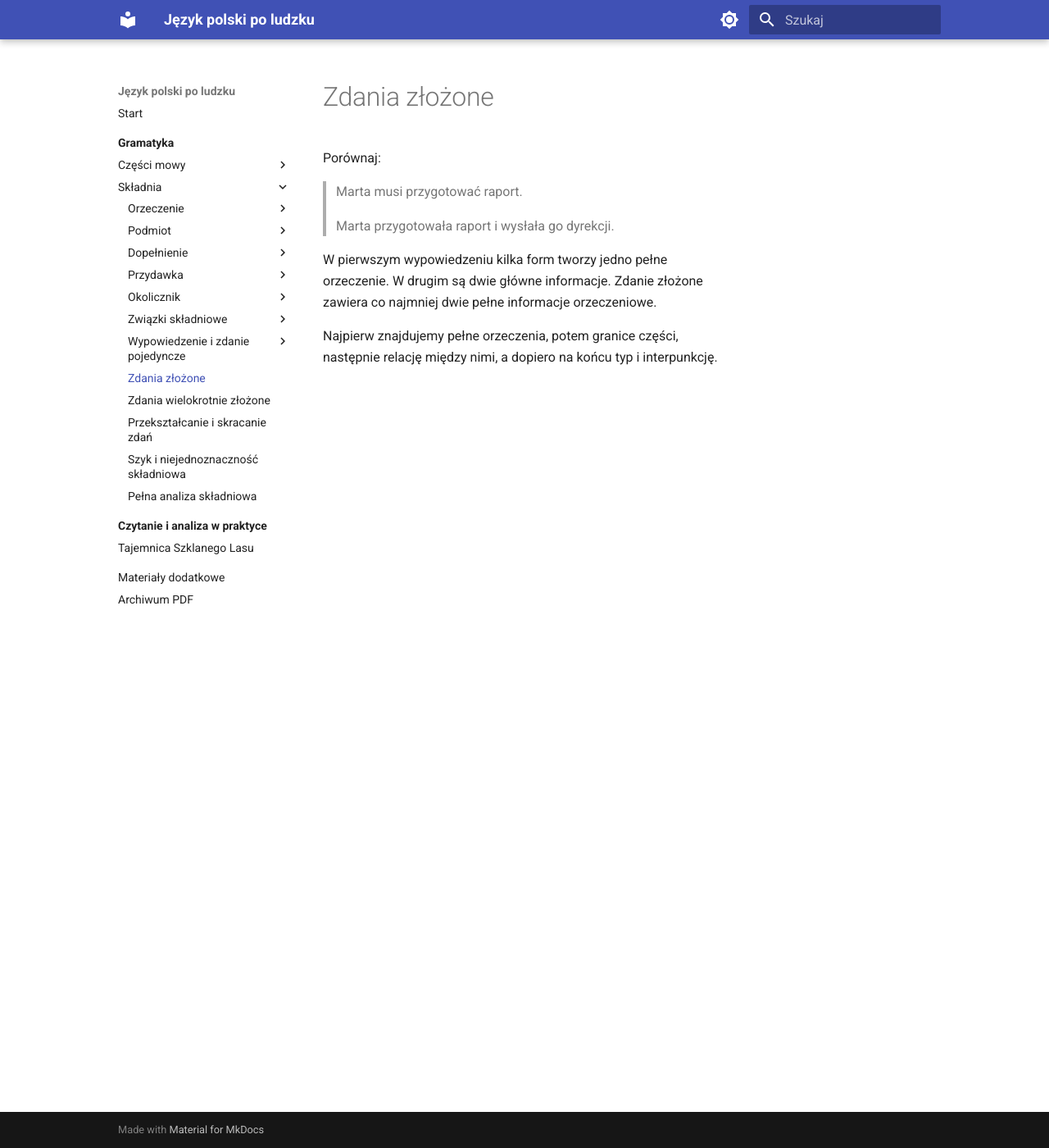
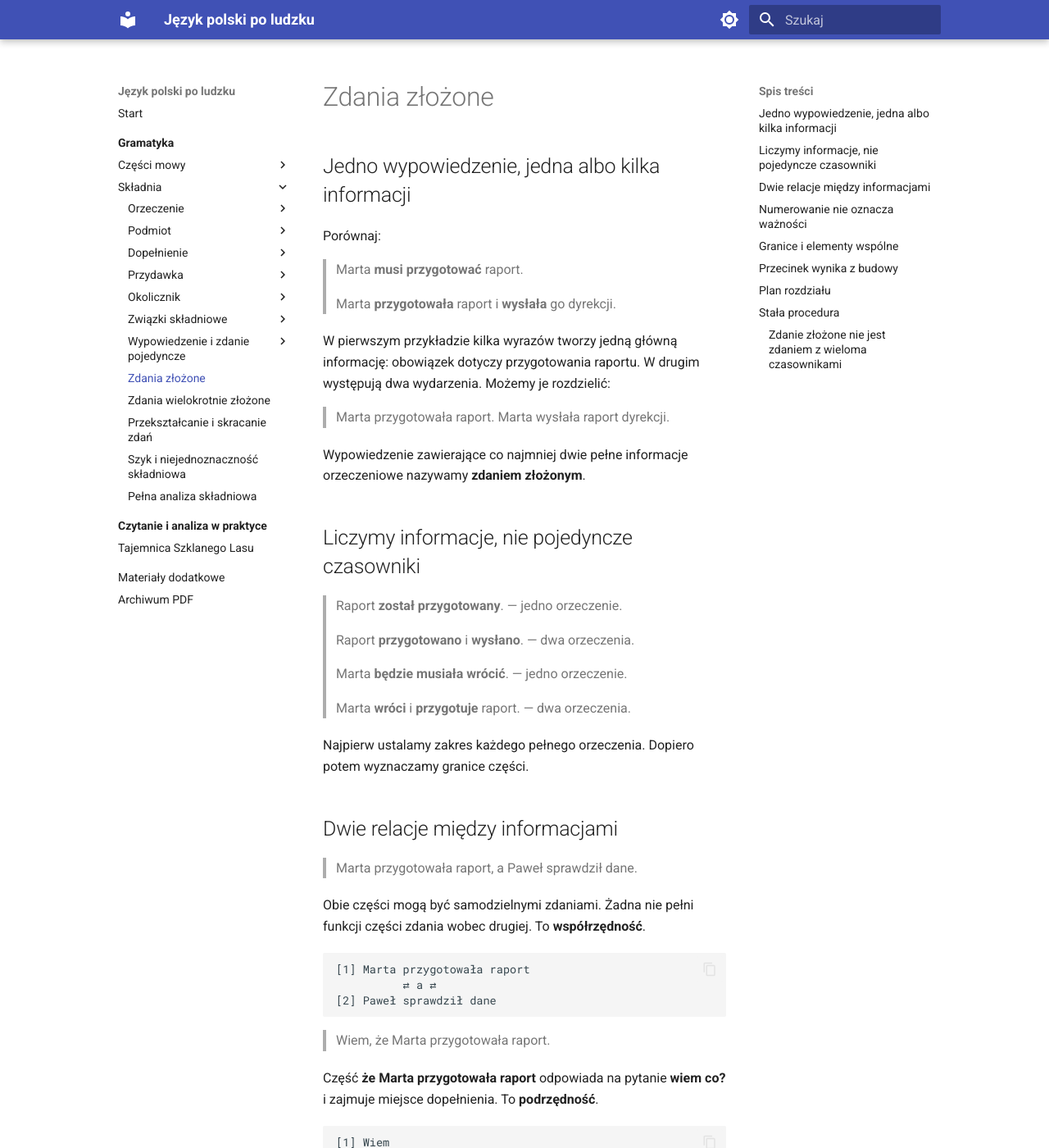
Before and after one commit to dchorazkiewicz/SP_JP, an MkDocs documentation site: the page built from docs/gramatyka/skladnia/zdania-zlozone/index.md, in a window 1280 px wide and 1400 px high. Shown: the whole window at 82% size. Built offline with MkDocs 1.6.1 and Material for MkDocs 9.7.7, drawn with Linux system fonts in a browser that asks for light colours; some of the changed text lies outside the part shown.

Commit message:
Napisz wprowadzenie do zdań złożonych

````diff
--- a/docs/gramatyka/skladnia/zdania-zlozone/index.md
+++ b/docs/gramatyka/skladnia/zdania-zlozone/index.md
@@ -1,11 +1,122 @@
 # Zdania złożone
+
+<div class="sentence-lesson" markdown>
+
+## Jedno wypowiedzenie, jedna albo kilka informacji
 
 Porównaj:
 
-> Marta musi przygotować raport.
+> Marta **musi przygotować** raport.
 >
-> Marta przygotowała raport i wysłała go dyrekcji.
+> Marta **przygotowała** raport i **wysłała** go dyrekcji.
 
-W pierwszym wypowiedzeniu kilka form tworzy jedno pełne orzeczenie. W drugim są dwie główne informacje. Zdanie złożone zawiera co najmniej dwie pełne informacje orzeczeniowe.
+W pierwszym przykładzie kilka wyrazów tworzy jedną główną informację: obowiązek dotyczy przygotowania raportu. W drugim występują dwa wydarzenia. Możemy je rozdzielić:
 
-Najpierw znajdujemy pełne orzeczenia, potem granice części, następnie relację między nimi, a dopiero na końcu typ i interpunkcję.
+> Marta przygotowała raport. Marta wysłała raport dyrekcji.
+
+Wypowiedzenie zawierające co najmniej dwie pełne informacje orzeczeniowe nazywamy **zdaniem złożonym**.
+
+## Liczymy informacje, nie pojedyncze czasowniki
+
+> Raport **został przygotowany**. — jedno orzeczenie.
+>
+> Raport **przygotowano** i **wysłano**. — dwa orzeczenia.
+>
+> Marta **będzie musiała wrócić**. — jedno orzeczenie.
+>
+> Marta **wróci** i **przygotuje** raport. — dwa orzeczenia.
+
+Najpierw ustalamy zakres każdego pełnego orzeczenia. Dopiero potem wyznaczamy granice części.
+
+## Dwie relacje między informacjami
+
+> Marta przygotowała raport, a Paweł sprawdził dane.
+
+Obie części mogą być samodzielnymi zdaniami. Żadna nie pełni funkcji części zdania wobec drugiej. To **współrzędność**.
+
+```text
+[1] Marta przygotowała raport
+          ⇄ a ⇄
+[2] Paweł sprawdził dane
+```
+
+> Wiem, że Marta przygotowała raport.
+
+Część **że Marta przygotowała raport** odpowiada na pytanie **wiem co?** i zajmuje miejsce dopełnienia. To **podrzędność**.
+
+```text
+[1] Wiem
+    └── co? → [2] że Marta przygotowała raport
+```
+
+Część, od której zadajemy pytanie, nazywamy **nadrzędną**. Część odpowiadającą na pytanie — **podrzędną**.
+
+## Numerowanie nie oznacza ważności
+
+Numerujemy części zgodnie z kolejnością zapisu:
+
+> [1] Że Marta wróciła, [2] wiem od rana.
+
+Część pierwsza nadal jest podrzędna, ponieważ odpowiada na pytanie **wiem co?**. Numer pokazuje położenie, a strzałka — zależność.
+
+## Granice i elementy wspólne
+
+> Marta weszła do sali i usiadła przy oknie.
+
+Podmiot **Marta** dotyczy obu orzeczeń:
+
+```text
+[1] Marta weszła do sali
+[2] [Marta] usiadła przy oknie
+```
+
+Granicy nie wyznaczamy mechanicznie przy spójniku. Trzeba uwzględnić elementy wspólne, pominięte i rozdzielone szykiem.
+
+## Przecinek wynika z budowy
+
+Porównaj:
+
+> Marta przygotowała raport i Paweł sprawdził dane.
+>
+> Marta przygotowała raport, a Paweł sprawdził dane.
+>
+> Marta przygotowała raport, Paweł sprawdził dane.
+
+We wszystkich wersjach istnieją dwie informacje. Zmienia się sposób połączenia i znakowanie granicy. Interpunkcja potwierdza analizę, ale jej nie zastępuje.
+
+## Plan rozdziału
+
+1. Ile informacji i ile pełnych orzeczeń?
+2. Zdania składowe i elementy wspólne.
+3. Podstawy współrzędności.
+4. Zdania łączne, rozłączne, przeciwstawne i wynikowe.
+5. Część nadrzędna i podrzędna.
+6. Zdania podmiotowe i orzecznikowe.
+7. Zdania dopełnieniowe i przydawkowe.
+8. Zdania okolicznikowe.
+9. Spójniki, zaimki i wskaźniki zespolenia.
+10. Wykresy zdań złożonych.
+11. Interpunkcja wynikająca z budowy.
+12. Granice klasyfikacji.
+13. Zdania złożone w tekście.
+
+## Stała procedura
+
+1. Przeczytaj całe wypowiedzenie i ustal, ile sytuacji przedstawia.
+2. Znajdź wszystkie pełne orzeczenia.
+3. Sprawdź, które formy należą do jednego orzeczenia.
+4. Ponumeruj pełne informacje.
+5. Wyznacz granice, uwzględniając elementy wspólne.
+6. Ustal, czy części są równorzędne, czy jedna zależy od drugiej.
+7. Dopiero potem nazwij typ połączenia.
+8. Narysuj schemat i uzasadnij interpunkcję.
+9. Wyjaśnij, po co autor połączył informacje właśnie tak.
+
+<div class="sentence-summary">
+<h3>Zdanie złożone nie jest zdaniem z wieloma czasownikami</h3>
+<p>Jego istotą są co najmniej dwie pełne informacje orzeczeniowe. Spójniki i przecinki pomagają zobaczyć relację, ale nie zastępują analizy sensu.</p>
+</div>
+
+[Przejdź do pierwszej lekcji](ile-informacji-ile-orzeczen/){ .md-button .md-button--primary }
+
+</div>
````
